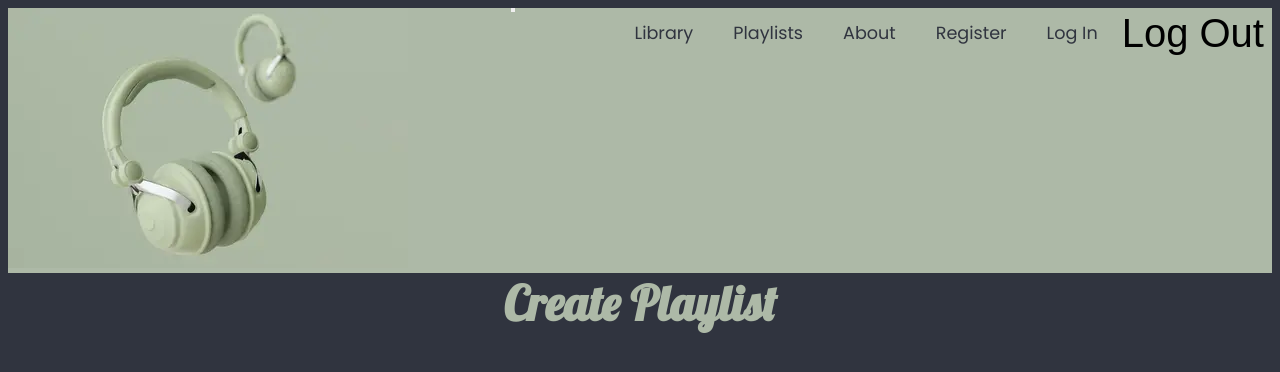
After one commit to kkmorrisfam/my-music-player, a Django app: page /new-playlist in a window 1280 px wide. The commit adds this page. Shown: the top 372 px of the page. Run offline with Django 5.2, Linux system fonts and the light colour scheme; some web fonts are replaced.

Commit message:
add  basic logout, start create playlist view

```diff
--- /dev/null
+++ b/music/templates/music/playlist_new.html
@@ -0,0 +1,13 @@
+{% extends 'layout.html' %}
+
+{% load static %}
+
+{% block title %}
+    Create Playlist
+{% endblock %}
+
+{% block content %}
+    <div>
+        <h1>Create Playlist</h1>
+    </div>
+{% endblock content %}
--- a/music/urls.py
+++ b/music/urls.py
@@ -6,6 +6,7 @@ app_name = "music"
 
 urlpatterns = [
     path('', views.homepage, name='home'),
+    path('new-playlist', views.playlist_new, name='new-playlist'),
     path('playlist/', views.playlist, name='playlist'),
     path('about/', views.about, name='about'),
     path('playlist/<int:pk>/', views.playlist_view, name='playlist_view')
--- a/music/views.py
+++ b/music/views.py
@@ -69,6 +69,14 @@ def about(request):
     # 'DIRS': [BASE_DIR / 'templates'],
 
 
+# Create new playlist
+def playlist_new(request):
+    return render(request, 'music/playlist_new.html')
+
+
+
+
+
 """
     Explanation of query in query for all playlists
 
--- a/static/css/style.css
+++ b/static/css/style.css
@@ -361,6 +361,20 @@ provided by Django built in form rendering*/
     content: '🚨 ';
 }
 
+.logout {
+    display: inline-block;
+}
+
+.logout-button {
+    font-size: 2.5rem;
+    background-color: rgb(0, 0, 0, 0);
+    border: none;
+}
+
+.logout-button:hover {
+    opacity: .85;
+}
+
 /* ------------------footer---------------------- */
 
 footer {
--- a/templates/layout.html
+++ b/templates/layout.html
@@ -39,8 +39,12 @@
                     <span aria-label="User Registration">Register</span>
                 </a></li>
                 <li><a href="/users/login/" class="nav-links {% if request.path == '/users/login/' %}active{% endif %}">
-                    <span aria-label="User Login">Login</span>
+                    <span aria-label="User Login">Log In</span>
                 </a></li>
+                <form class="logout" action={% url 'users:logout' %} method="post">
+                    {% csrf_token %}
+                    <button class="logout-button" aria-label="User Logout">Log Out</button>
+                </form>
 
             <ul>
         </nav>
--- a/users/urls.py
+++ b/users/urls.py
@@ -7,5 +7,7 @@ app_name = "users"
 urlpatterns = [
     path('register/', views.register_view, name='register'),
     path('login/', views.login_view, name='login'),
+    path('logout/', views.logout_view, name='logout'),
+
 
 ]
```
Also changed, not shown: users/views.py (+7 -1 lines).
